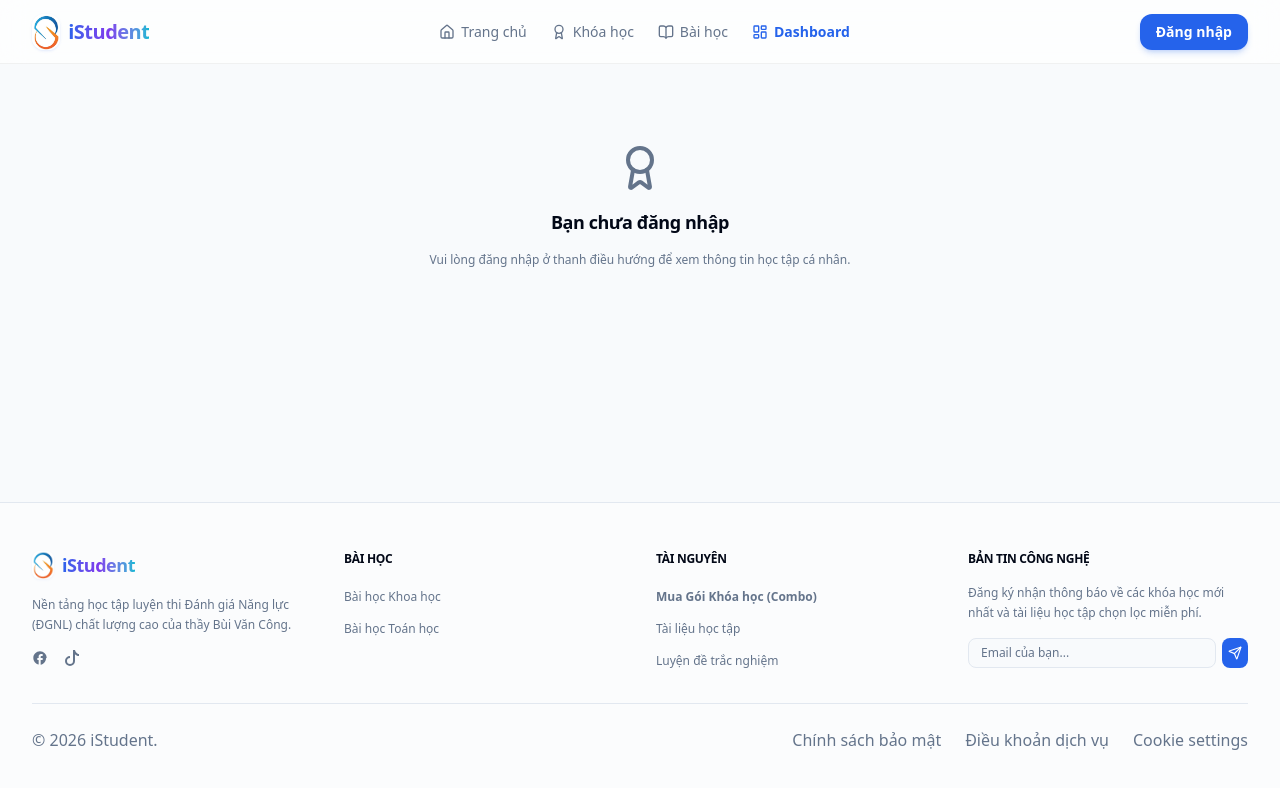
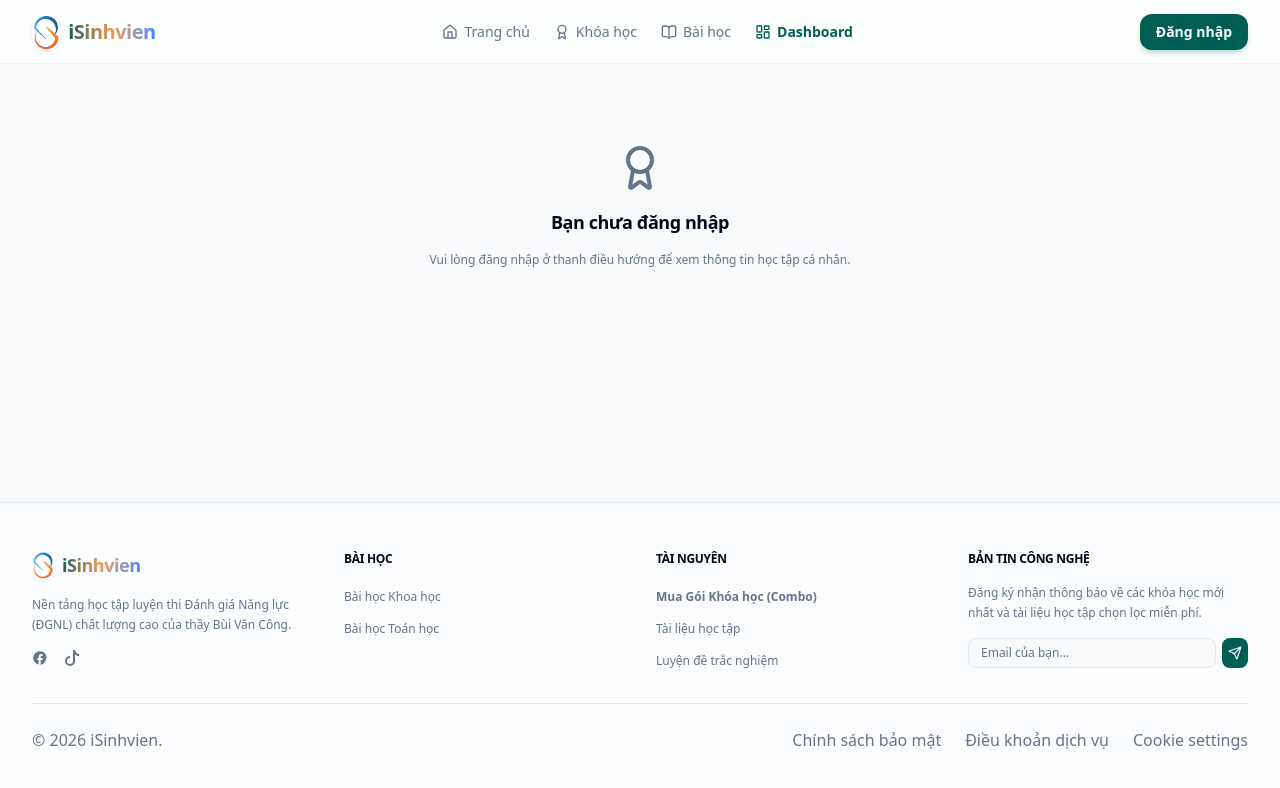
Before and after one commit to tomyrese/buivancong, a Next.js app: page /dashboard in a window 1280 px wide. Shown: the top 788 px of the page. Built offline with nearby package versions, Linux system fonts and the light colour scheme.

Commit message:
feat: rebrand iStudent to iSinhvien and update theme colors (teal, orange, blue)

```diff
--- a/app/layout.tsx
+++ b/app/layout.tsx
@@ -13,17 +13,17 @@ const inter = Inter({
 });
 
 export const metadata: Metadata = {
-  title: "iStudent - Nền tảng học tập trực tuyến miễn phí",
-  description: "Trực quan hóa lộ trình học của bạn với sự hỗ trợ của AI. Khám phá các khóa học lập trình, trí tuệ nhân tạo, thiết kế UI/UX chất lượng cao miễn phí.",
-  keywords: "istudent, hoc truc tuyen, lap trinh mien phi, AI, chatgpt, nextjs, react, ui ux design",
-  authors: [{ name: "iStudent Team" }],
+  title: "iSinhvien - Nền tảng học tập trực tuyến miễn phí",
+  description: "Trực quan hóa lộ trình học của bạn. Khám phá các khóa học lập trình, trí tuệ nhân tạo, thiết kế UI/UX chất lượng cao miễn phí.",
+  keywords: "isinhvien, hoc truc tuyen, lap trinh mien phi, nextjs, react, ui ux design",
+  authors: [{ name: "iSinhvien Team" }],
   openGraph: {
-    title: "iStudent - Nền tảng học tập trực tuyến miễn phí",
+    title: "iSinhvien - Nền tảng học tập trực tuyến miễn phí",
     description: "Khám phá các khóa học lập trình, trí tuệ nhân tạo, thiết kế UI/UX chất lượng cao miễn phí.",
     type: "website",
     locale: "vi_VN",
-    url: "https://istudent-demo.vercel.app",
-    siteName: "iStudent",
+    url: "https://isinhvien.vn",
+    siteName: "iSinhvien",
   },
 };
 
--- a/components/footer.tsx
+++ b/components/footer.tsx
@@ -46,11 +46,11 @@ export default function Footer() {
             <Link href="/" className="flex items-center gap-2">
               <Image
                 src={logoImg}
-                alt="iStudent Logo"
+                alt="iSinhvien Logo"
                 className="h-7 w-auto object-contain rounded-lg shadow shadow-primary/5"
               />
               <span className="bg-gradient-to-r from-primary via-secondary to-accent bg-clip-text text-lg font-bold tracking-tight text-transparent">
-                iStudent
+                iSinhvien
               </span>
             </Link>
             <p className="text-xs text-muted-foreground leading-relaxed">
@@ -177,7 +177,7 @@ export default function Footer() {
 
         <div className="mt-8 border-t border-border pt-6 flex flex-col md:flex-row items-center justify-between gap-4">
           <p className="text-2xs text-muted-foreground">
-            &copy; {currentYear} iStudent.
+            &copy; {currentYear} iSinhvien.
           </p>
           <div className="flex space-x-6 text-2xs text-muted-foreground">
             <a href="#" className="hover:text-foreground transition-colors">Chính sách bảo mật</a>
--- a/components/navbar.tsx
+++ b/components/navbar.tsx
@@ -69,7 +69,7 @@ export default function Navbar() {
   ];
 
   const handleMockLogin = async () => {
-    await login('student@istudent.edu');
+    await login('student@isinhvien.vn');
   };
 
   return (
@@ -87,11 +87,11 @@ export default function Navbar() {
             <Link href="/" className="flex items-center gap-2 group">
               <Image
                 src={logoImg}
-                alt="iStudent Logo"
+                alt="iSinhvien Logo"
                 className="h-9 w-auto object-contain rounded-xl shadow shadow-primary/10 transition-transform group-hover:scale-105"
               />
               <span className="bg-gradient-to-r from-primary via-secondary to-accent bg-clip-text text-xl font-extrabold tracking-tight text-transparent">
-                iStudent
+                iSinhvien
               </span>
             </Link>
           </div>
--- a/data/users.json
+++ b/data/users.json
@@ -1,8 +1,8 @@
 [
   {
     "id": "u-admin",
-    "name": "iStudent Admin",
-    "email": "admin@istudent.edu",
+    "name": "iSinhvien Admin",
+    "email": "admin@isinhvien.vn",
     "avatar": "https://images.unsplash.com/photo-1472099645785-5658abf4ff4e?w=150&auto=format&fit=crop&q=80",
     "role": "admin",
     "xp": 9999,
@@ -13,7 +13,7 @@
   {
     "id": "u-student",
     "name": "Học Viên Chăm Chỉ",
-    "email": "student@istudent.edu",
+    "email": "student@isinhvien.vn",
     "avatar": "https://images.unsplash.com/photo-1535713875002-d1d0cf377fde?w=150&auto=format&fit=crop&q=80",
     "role": "student",
     "xp": 350,
--- a/store/useAuthStore.ts
+++ b/store/useAuthStore.ts
@@ -30,12 +30,12 @@ export const useAuthStore = create<AuthState>()(
       user: null,
       isAuthenticated: false,
       login: async (email) => {
-        const isAdmin = email === 'admin@istudent.edu';
+        const isAdmin = email === 'admin@isinhvien.vn';
         const mockUser: User = isAdmin
           ? {
               id: 'u-admin',
-              name: 'iStudent Admin',
-              email: 'admin@istudent.edu',
+              name: 'iSinhvien Admin',
+              email: 'admin@isinhvien.vn',
               avatar: 'https://images.unsplash.com/photo-1472099645785-5658abf4ff4e?w=150&auto=format&fit=crop&q=80',
               role: 'admin',
               xp: 9999,
@@ -46,7 +46,7 @@ export const useAuthStore = create<AuthState>()(
           : {
               id: 'u-student',
               name: 'Học Viên Chăm Chỉ',
-              email: email || 'student@istudent.edu',
+              email: email || 'student@isinhvien.vn',
               avatar: 'https://images.unsplash.com/photo-1535713875002-d1d0cf377fde?w=150&auto=format&fit=crop&q=80',
               role: 'student',
               xp: 350,
--- a/styles/globals.css
+++ b/styles/globals.css
@@ -1,9 +1,9 @@
 @import "tailwindcss";
 
 @theme {
-  --color-primary: #2563EB;
-  --color-secondary: #7C3AED;
-  --color-accent: #06B6D4;
+  --color-primary: #005E54;
+  --color-secondary: #F2994A;
+  --color-accent: #3B82F6;
 
   --color-background: hsl(var(--background));
   --color-foreground: hsl(var(--foreground));
```
